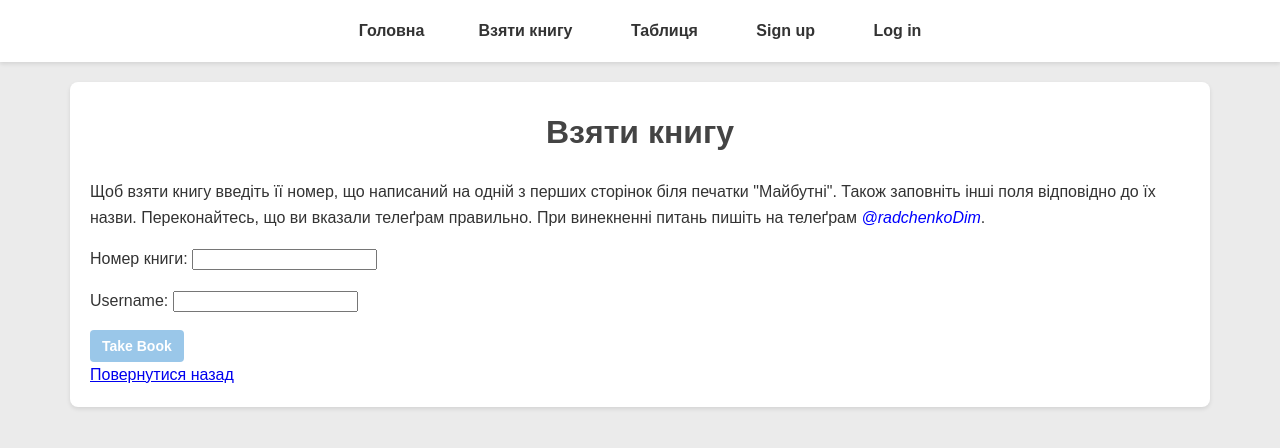
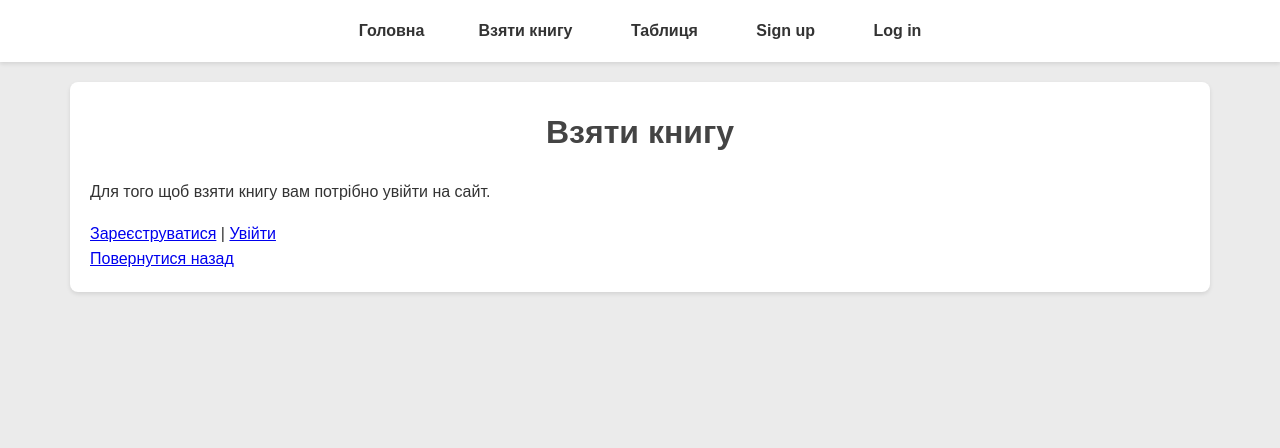
Before and after one commit to radchenkoDim/library, a Django app: page /take_book/ in a window 1280 px wide. Shown: the top 448 px of the page. Run offline with Django 5.2, Linux system fonts and the light colour scheme.

Commit message:
book page change

```diff
--- a/take_book/templates/take_book/take_book.html
+++ b/take_book/templates/take_book/take_book.html
@@ -2,11 +2,13 @@
 
 {% block body %}
     <h1>Взяти книгу</h1>
+    {% if user.is_authenticated %}
         {% if book %}
             <h2>{{ book }}</h2>
         {% endif %}
         <p>
-        Щоб взяти книгу введіть її номер, що написаний на одній з перших сторінок біля печатки "Майбутні". Також заповніть інші поля відповідно до їх назви. Переконайтесь, що ви вказали телеґрам правильно.
+            Щоб взяти книгу введіть її номер, що написаний на одній з перших сторінок біля печатки "Майбутні".
+            Знайти книгу можна у таблиці на сторінці <a href="{% url 'table' %}">Таблиця</a>.
             При винекненні питань пишіть на телеґрам <span class="italic">@radchenkoDim</span>.
         </p>
         <form action="{% url 'take_book:take_book' %}" method="post">
@@ -14,6 +16,11 @@
             {{ form.as_p }}
             <button class="light-blue" type="submit">Take Book</button>
         </form>
-
+    {% else %}
+        <p>Для того щоб взяти книгу вам потрібно увійти на сайт.</p>
+        <a href="{% url 'register' %}">Зареєструватися</a> |
+        <a href="{% url 'login' %}">Увійти</a>
+    {% endif %}
+    <br>
     <a href="javascript:history.back()">Повернутися назад</a>
 {% endblock %}
--- a/take_book/views.py
+++ b/take_book/views.py
@@ -9,7 +9,7 @@ from dateutil.relativedelta import relativedelta
 from books.models import Book
 from users.models import User
 from .models import TakingBook
-# from .forms import TakeBookForm
+from .forms import TakeBookForm
 
 # Create your views here.
 # def take_book(request):
@@ -38,11 +38,14 @@ from .models import TakingBook
 #         'book': book_global,
 #     })
 
-class TakeBookForm(forms.Form):
-    book_num = forms.IntegerField(label="Номер книги")
-    username = forms.CharField(label='Username', max_length=100)
+# class TakeBookForm(forms.Form):
+#     book_num = forms.IntegerField(label="Номер книги")
+#     username = forms.CharField(label='Username', max_length=100)
 
 def take_book(request):
+    book_global = None
+    initial = {'username': request.user.username}
+
     if request.method == 'POST':
         form = TakeBookForm(request.POST)
         if form.is_valid():
@@ -63,9 +66,14 @@ def take_book(request):
             )
             return redirect('take_book:detail', taking_book_id=taking_book.id)
     else:
-        form = TakeBookForm()
+        if 'book_num' in request.GET:
+            book = get_object_or_404(Book, num=request.GET['book_num'])
+            initial['book_num'] = book.num
+            book_global = f"{book.num}. {book.title}"
 
-    return render(request, 'take_book/take_book.html', {'form': form})
+        form = TakeBookForm(initial=initial)
+
+    return render(request, 'take_book/take_book.html', {'form': form, 'book': book_global})
 
 
 def detail(request, taking_book_id):
```
Also changed, not shown: db.sqlite3. Lines whose indentation alone changed are shown as unchanged.
